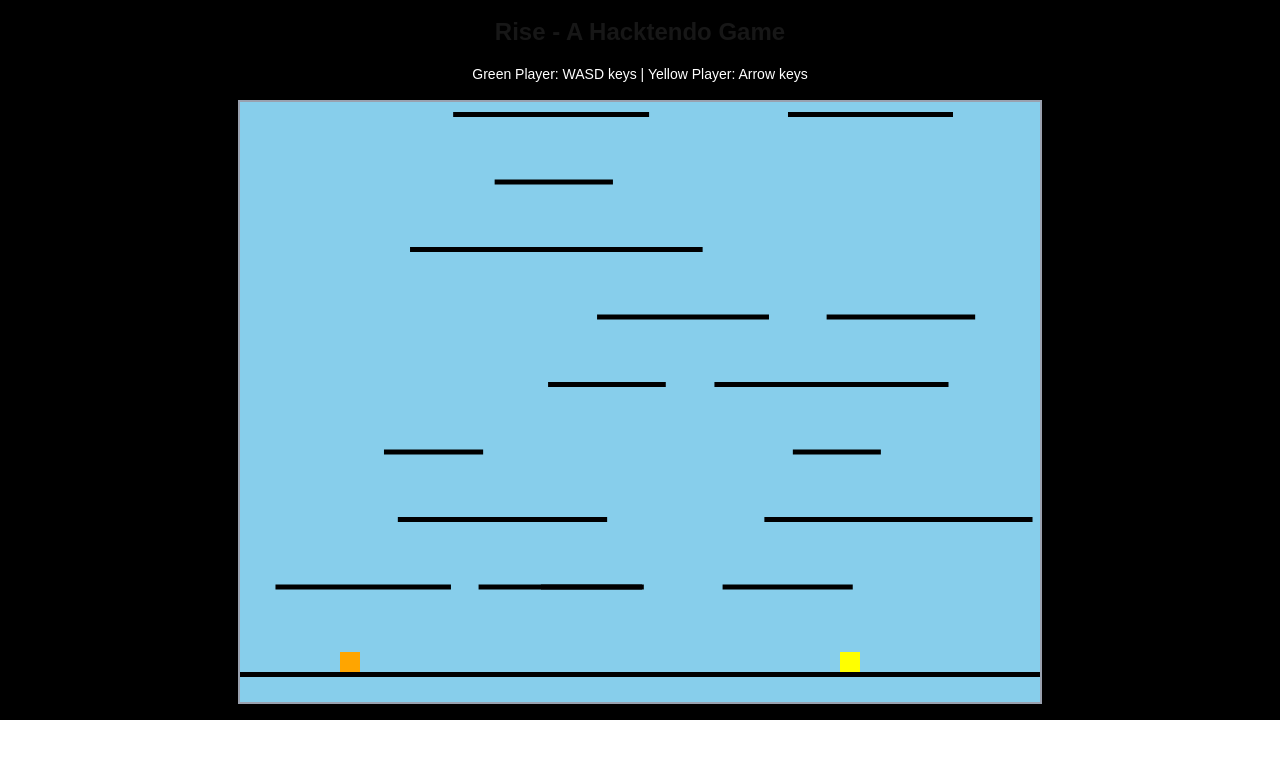
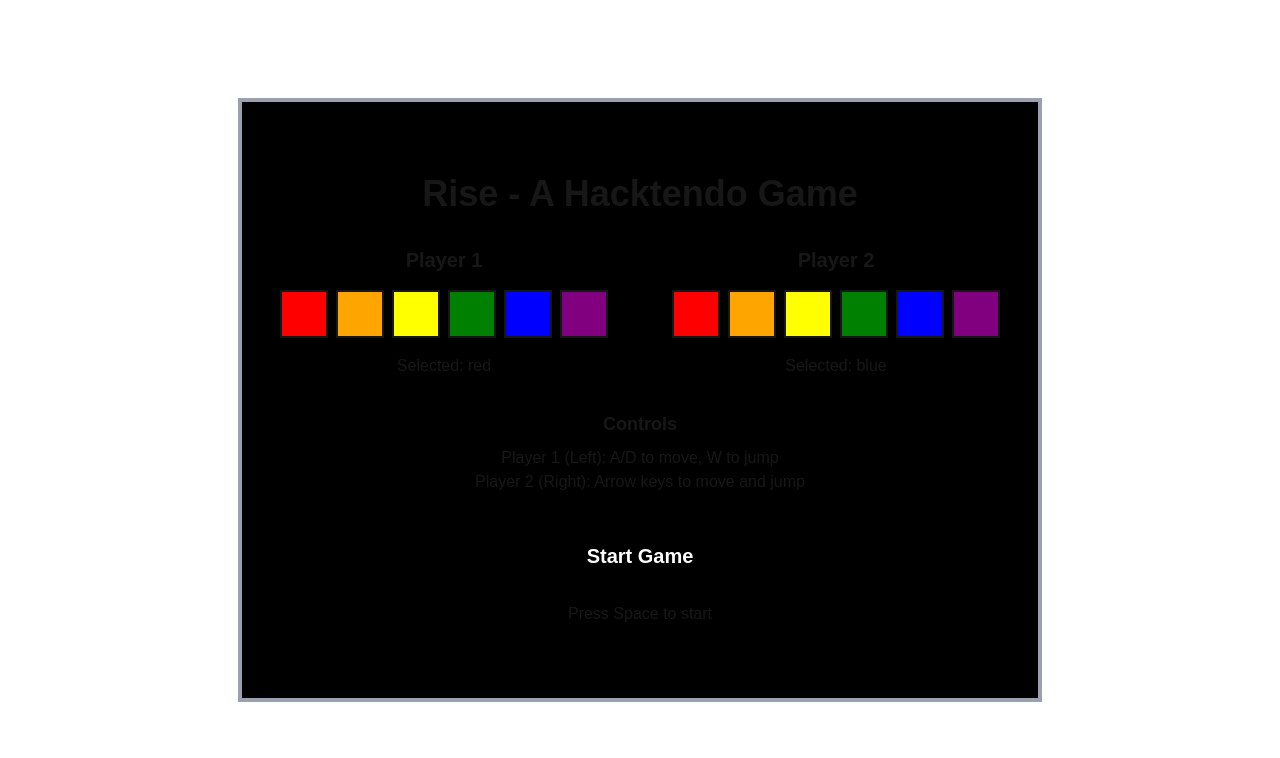
Before and after one commit to ArushYadlapati/rise-hacktendo, a Next.js app: page / in a window 1280 px wide. Shown: the top 758 px of the page. Built offline with nearby package versions, Linux system fonts and the light colour scheme.

Commit message:
Add proper startmenu

```diff
--- a/app/game/platforms.ts
+++ b/app/game/platforms.ts
@@ -1,4 +1,4 @@
-import { gameWidth, gameHeight } from "@/app/game/canvasUI";
+import { gameWidth, gameHeight } from "@/app/ui/canvasUI";
 
 const platformSpacing = 67.5;
 
--- a/app/game/player.ts
+++ b/app/game/player.ts
@@ -1,3 +1,5 @@
+import {capitalize} from "@/app/game/util";
+
 export interface Player {
     x: number;
     y: number;
@@ -78,9 +80,9 @@ export function getWinner(players: Player[]): string {
 
     if (players.length > 1) {
         if (players[0].y < players[1].y) {
-            return (players[0].color +" Wins!");
+            return (capitalize(players[0].color) +" Wins!");
         } else if (players[0].y > players[1].y) {
-            return (players[1].color +" Wins!");
+            return (capitalize(players[1].color) +" Wins!");
         }
     }
 
--- /dev/null
+++ b/app/game/util.ts
@@ -0,0 +1,3 @@
+export function capitalize(word : any): string {
+    return (word.toString()).substring(0, 1).toUpperCase() + word.slice(1);
+}
--- a/app/page.tsx
+++ b/app/page.tsx
@@ -1,5 +1,4 @@
-import GameCanvas from "@/app/game/canvasUI";
-import StartMenu from "@/app/game/startMenu";
+import GameCanvas from "@/app/ui/canvasUI";
 
 export default function Game() {
     return (
--- a/app/game/canvasUI.tsx
+++ b/app/ui/canvasUI.tsx
@@ -1,15 +1,16 @@
 "use client";
 
-import {createPlatforms, Platform, movePlatforms, startGame} from "./platforms";
+import {createPlatforms, Platform, movePlatforms, startGame} from "../game/platforms";
 import { useEffect, useRef, useState } from "react";
-import {getWinner, Player, updatePlayer} from "./player";
-import StartMenu from "@/app/game/startMenu";
+import {getWinner, Player, updatePlayer} from "../game/player";
+import {StartMenu} from "@/app/ui/startMenu";
 
 export const gameWidth = 800;
 export const gameHeight = 600;
 
 export default function GameCanvas() {
     const canvasRef = useRef<HTMLCanvasElement>(null);
+    const [showStartMenu, setShowStartMenu] = useState(true);
     const [players, setPlayers] = useState<Player[]>([
         {
             x: 100,
@@ -35,13 +36,65 @@ export default function GameCanvas() {
 
     const [platforms, setPlatforms] = useState<Platform[]>(createPlatforms(15));
     const [gameOver, setGameOver] = useState(false);
-    const [gameStart, setGameStart] = useState(false);
+    const [gameStarted, setGameStarted] = useState(false);
     const keys = useRef<Record<string, boolean>>({});
     const animationRef = useRef<number | null>(null);
+
+    // Handle game start from menu
+    const handleGameStart = (selectedColors: string[]) => {
+        // Update player colors with selected colors
+        setPlayers(prevPlayers => [
+            { ...prevPlayers[0], color: selectedColors[0] },
+            { ...prevPlayers[1], color: selectedColors[1] }
+        ]);
+
+        // Hide start menu and start the game
+        setShowStartMenu(false);
+        setGameStarted(true);
+
+        // Call the startGame function from platforms.ts
+        startGame();
+    };
+
+    // Handle restart game
+    const restartGame = () => {
+        setGameOver(false);
+        setGameStarted(false);
+        setShowStartMenu(true);
+        setPlayers([
+            {
+                x: 100,
+                y: gameHeight - 50,
+                vy: 0,
+                touchingPlatform: false,
+                color: "orange",
+                left: "a",
+                right: "d",
+                up: "w"
+            },
+            {
+                x: 600,
+                y: gameHeight - 50,
+                vy: 0,
+                touchingPlatform: false,
+                color: "yellow",
+                left: "ArrowLeft",
+                right: "ArrowRight",
+                up: "ArrowUp"
+            }
+        ]);
+        setPlatforms(createPlatforms(15));
+    };
 
     useEffect(() => {
         const handleKeyDown = (event: KeyboardEvent) => {
             keys.current[event.key] = true;
+
+            // Handle spacebar for game over restart
+            if (event.key === " " && gameOver) {
+                event.preventDefault();
+                restartGame();
+            }
         };
 
         const handleKeyUp = (event: KeyboardEvent) => {
@@ -55,87 +108,58 @@ export default function GameCanvas() {
             window.removeEventListener("keydown", handleKeyDown);
             window.removeEventListener("keyup", handleKeyUp);
         };
-    }, []);
+    }, [gameOver]);
 
     useEffect(() => {
+        // Only start game loop if game has started and start menu is not showing
+        if (!gameStarted || showStartMenu) {
+            return;
+        }
+
         const gameLoop = () => {
             const canvas = canvasRef.current;
             if (canvas) {
                 const context = canvas.getContext("2d");
                 if (context) {
-                    if (gameStart) {
-                        context.fillStyle = "red";
-                        context.font = "48px Arial";
-                        context.textAlign = "center";
-                        context.fillText("RISE: A HACKTENDO GAME", gameWidth / 2, gameHeight / 2 - 50);
-                        context.font = "24px Arial";
-                        context.fillText("Press spacebar to start", gameWidth / 2, gameHeight / 2 + 50);
-                    }
-
+                    // Clear canvas
                     context.fillStyle = "#87CEEB";
                     context.fillRect(0, 0, gameWidth, gameHeight);
 
+                    // Draw platforms
                     context.fillStyle = "black";
                     platforms.forEach(platform => {
                         context.fillRect(platform.x, platform.y, platform.width, 5);
                     });
 
+                    // Draw players
                     players.forEach(player => {
                         context.fillStyle = player.color;
                         context.fillRect(player.x, player.y, 20, 20);
                     });
 
+                    // Draw game over screen
                     if (gameOver) {
-                        context.fillStyle = "red";
+                        context.fillStyle = "rgba(0, 0, 0, 0.7)";
+                        context.fillRect(0, 0, gameWidth, gameHeight);
+
+                        context.fillStyle = "white";
                         context.font = "48px Arial";
                         context.textAlign = "center";
                         context.fillText(getWinner(players), gameWidth / 2, gameHeight / 2);
                         context.font = "24px Arial";
                         context.fillText("Press spacebar to play again", gameWidth / 2, gameHeight / 2 + 50);
-                        if (keys.current[" "]) {
-                            setGameOver(false);
-                            setPlayers([
-                                {
-                                    x: 100,
-                                    y: gameHeight - 50,
-                                    vy: 0,
-                                    touchingPlatform: false,
-                                    color: "orange",
-                                    left: "a",
-                                    right: "d",
-                                    up: "w"
-                                },
-                                {
-                                    x: 600,
-                                    y: gameHeight - 50,
-                                    vy: 0,
-                                    touchingPlatform: false,
-                                    color: "yellow",
-                                    left: "ArrowLeft",
-                                    right: "ArrowRight",
-                                    up: "ArrowUp"
-                                }
-                            ]);
-                            setPlatforms(createPlatforms(15));
-                        }
                     }
                 }
             }
 
             if (!gameOver) {
                 const updatedPlayers = updatePlayer(players, keys.current, platforms);
-
                 const playersAlive = updatedPlayers.filter(player => player.y < gameHeight + 50);
 
-                if (!gameStart) {
-                    setGameStart(true);
-                }
                 if (playersAlive.length < updatedPlayers.length) {
                     setGameOver(true);
-                    // setGameOver(false);
                 } else {
                     setPlayers(updatedPlayers);
-
                     const updatedPlatforms = movePlatforms(platforms);
                     setPlatforms(updatedPlatforms);
                 }
@@ -146,27 +170,32 @@ export default function GameCanvas() {
 
         animationRef.current = requestAnimationFrame(gameLoop);
 
-
         return () => {
             if (animationRef.current) {
                 cancelAnimationFrame(animationRef.current);
             }
         };
-    }, [players, platforms, gameOver]);
-    // }, [players, platforms]);
+    }, [players, platforms, gameOver, gameStarted, showStartMenu]);
 
     return (
-        <div className="flex flex-col items-center gap-4 p-4">
-            <h1 className="text-2xl font-bold">
-                Rise - A Hacktendo Game
-            </h1>
-            <div className="text-sm text-white">
-                <p>
-                    Green Player: WASD keys | Yellow Player: Arrow keys
-                </p>
-            </div>
-            <canvas ref={ canvasRef }  width={ gameWidth } height={ gameHeight }
-                className="border-2 border-gray-400 bg-black"
+        <div
+            className="absolute bg-black border-2 border-gray-400 flex flex-col items-center justify-center"
+            style={{
+                width: '800px',
+                height: '600px',
+                left: '50%',
+                top: '50%',
+                transform: 'translate(-50%, -50%)'
+            }}
+        >
+            {showStartMenu && (
+                <StartMenu onGameStart={handleGameStart} />
+            )}
+            <canvas
+                ref={canvasRef}
+                width={gameWidth}
+                height={gameHeight}
+                className="border-2 border-gray-400 bg-sky-200"
             />
         </div>
     );
--- /dev/null
+++ b/app/ui/startMenu.tsx
@@ -0,0 +1,90 @@
+import React, { useState, useEffect } from 'react';
+
+
+interface StartMenuProps {
+    onGameStart: (colors: string[]) => void;
+}
+
+export let StartMenu: React.FC<StartMenuProps> = ({ onGameStart }) => {
+    const [useColor, setUseColor] = useState(['red', 'blue']);
+
+    const colors = ["red", "orange", "yellow", "green", "blue", "purple"];
+
+    const handleColorSelect = (playerIndex: number, color: string) => {
+        if (useColor[-playerIndex + 1] === color) {
+            return;
+        }
+
+        const newColors = [...useColor];
+        newColors[playerIndex] = color;
+        setUseColor(newColors);
+    };
+
+    const handleStart = () => {
+        onGameStart(useColor);
+    };
+
+    useEffect(() => {
+        const handleKeyPress = (event: { code: string; preventDefault: () => void; }) => {
+            if (event.code === "Space") {
+                event.preventDefault();
+                handleStart();
+            }
+        };
+
+        window.addEventListener("keydown", handleKeyPress);
+        return () => window.removeEventListener("keydown", handleKeyPress);
+    }, [useColor]);
+
+    return (
+        <div className="absolute bg-black border-2 border-gray-400 flex flex-col items-center justify-center"
+            style={{ width: "800px", height: "600px", left: "50%", top: "50%", transform: "translate(-50%, -50%)" }}
+        >
+            <h1 className="text-4xl font-bold mb-8">
+                Rise - A Hacktendo Game
+            </h1>
+
+            <div className="flex gap-16 mb-8">
+                {[0, 1].map(playerIndex => (
+                    <div key={ playerIndex } className="text-center">
+                        <h3 className="text-xl font-bold mb-4">
+                            Player { playerIndex  + 1 }
+                        </h3>
+
+                        <div className="flex gap-2 mb-4">
+                            { colors.map(color => (
+                                <button key={ color } onClick={ () => handleColorSelect(playerIndex, color) } className={`w-12 h-12 border-2
+
+                                `}
+                                    style={{ backgroundColor: color }} disabled={ useColor[-playerIndex + 1] === color }
+                                />
+                            ))}
+                        </div>
+
+                        <p>
+                            Selected: { useColor[playerIndex] }
+                        </p>
+                    </div>
+                ))}
+            </div>
+
+            <div className="text-center mb-8">
+                <h3 className="text-lg font-bold mb-2">Controls</h3>
+                <p>
+                    Player 1 (Left): A/D to move, W to jump
+                </p>
+                <p>
+                    Player 2 (Right): Arrow keys to move and jump
+                </p>
+            </div>
+
+            <button onClick={ handleStart } className="bg-black text-white px-8 py-4 text-xl font-bold">
+                Start Game
+            </button>
+
+            <p className="mt-4">
+                Press Space to start
+            </p>
+        </div>
+    );
+};
```
Also changed, not shown: app/game/startMenu.tsx (deleted, +0 -13 lines).
